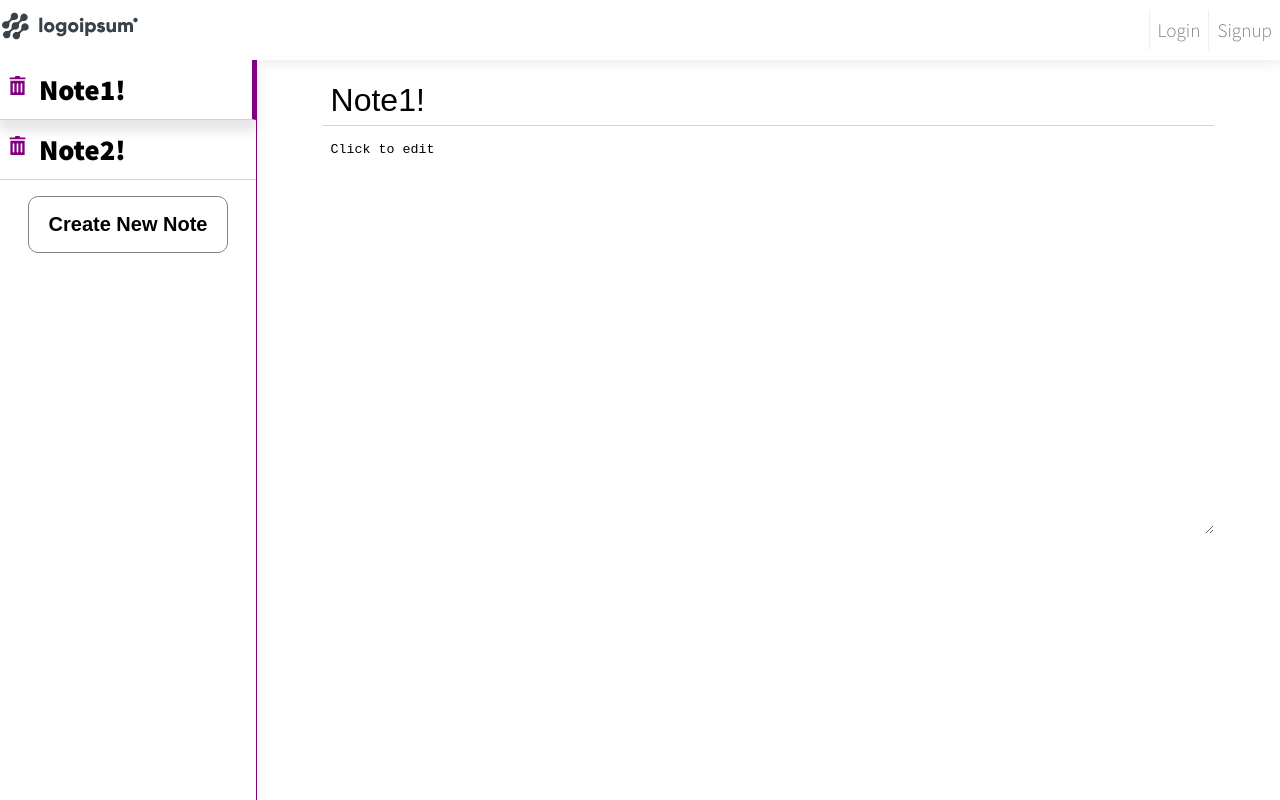
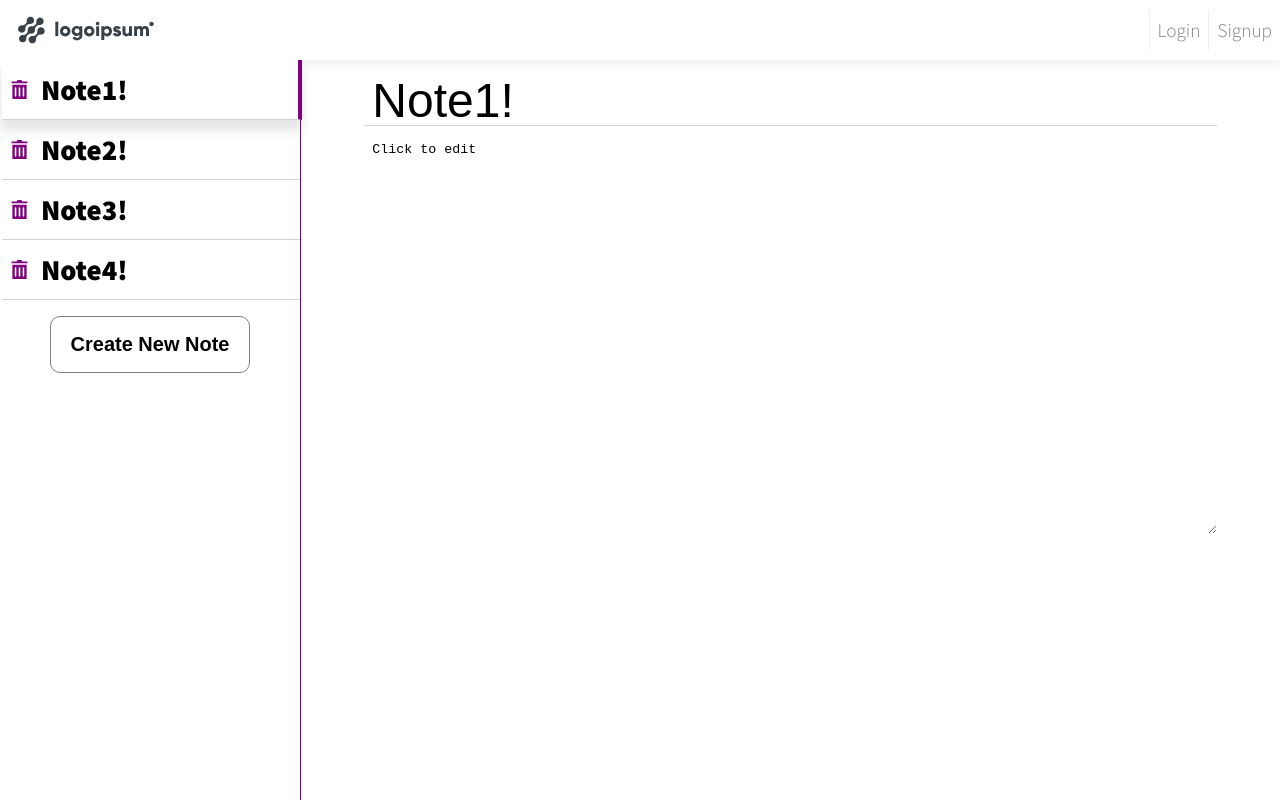
Before and after one commit to blautista/NotesApp, a React (Create React App) app: page / in a window 1280 px wide. Built offline with nearby package versions, Linux system fonts and the light colour scheme.

Commit message:
overall polish

```diff
--- a/src/App.js
+++ b/src/App.js
@@ -15,6 +15,16 @@ const App = () => {
     {
       id:Math.random().toString(),
       title: 'Note2!',
+      content: 'Click to edit'
+    },
+    {
+      id:Math.random().toString(),
+      title: 'Note3!',
+      content: 'Click to edit'
+    },
+    {
+      id:Math.random().toString(),
+      title: 'Note4!',
       content: 'Click to edit'
     }
   ];
@@ -44,10 +54,10 @@ const App = () => {
 
   };
 
-  const removeNote = (data) => {
+  const removeNote = (id) => {
     setNotes((oldNotes) => {
       const newNotes = [...oldNotes];
-      const index = newNotes.findIndex((note) => note.id === data.id);
+      const index = newNotes.findIndex((note) => note.id === id);
       newNotes.splice(index, 1);
       return newNotes;
     });
--- a/src/Components/Note/Note.module.css
+++ b/src/Components/Note/Note.module.css
@@ -22,3 +22,9 @@ button {
 p {
     white-space: pre-wrap;
 }
+
+@media (max-width: 768px) {
+    .note-container {
+        width:100%;
+    }
+}
--- a/src/Components/Note/NoteForm.module.css
+++ b/src/Components/Note/NoteForm.module.css
@@ -9,7 +9,7 @@
     width:90%;
     height:50px;
     padding:8px;
-    font-size:2rem;
+    font-size:3rem;
     border:none;
     outline:none;
     overflow:scroll;
@@ -25,7 +25,7 @@
     height: clamp(200px,400px, 800px);
     border:none;
     outline:none;
-    overflow:scroll;
+    overflow:hidden;
     overflow-x:hidden;
     background:none;
 }
--- a/src/Components/Notes.js
+++ b/src/Components/Notes.js
@@ -17,8 +17,8 @@ const Notes = (props) => {
         props.onNoteChange(data);
     }
 
-    function handleNoteRemoval(data) {
-        props.onNoteRemoval(data);
+    function handleNoteRemoval(id) {
+        props.onNoteRemoval(id);
     }
 
     function logclick (w) {
--- a/src/Components/Notes.module.css
+++ b/src/Components/Notes.module.css
@@ -2,7 +2,8 @@
     display:flex;
     flex-direction: column;
     flex-wrap:wrap;
-    width:20%;
+    width: 30%;
+    max-width: 300px;
     /* justify-content: center; */
     align-items: center;
     /* border-right:1px solid lightgray; */
@@ -22,9 +23,11 @@
     width:100%;
     /* padding:8px; */
     height:60px;
+    margin-left:4px;
     cursor:pointer;
     font-weight: bold;
     display:flex;
+    /* justify-content:  space-between; */
     align-items: center;
     /* text-align: center; */
     font-size:1.8rem;
@@ -41,8 +44,12 @@
     box-shadow:0px 10px 10px 1px rgba(0,0,0,0.1);
 }
 
-.note-list-item span {
+.note-list-item .title {
     padding-left:4px;
+    flex-grow:1;
+    align-self: center;
+    height:100%;
+    display: flex; align-items: center;
 }
 
 .note-list-item .trash-can-svg {
@@ -50,7 +57,7 @@
     padding:8px;
     width:35px;
     height:35px;
-    border-radius: 10px;
+    border-radius: 5px;
     transition:background-color .2s;
 }
 
@@ -59,9 +66,13 @@
 
 }
 
-@media (max-width: 500px) {
+.icon-container {
+    align-items:center;
+    display: flex;
+}
+
+@media (max-width: 768px) {
     .notes-container {
-        display:flex;
-        flex-direction: column;
+        display:none;
     }
 }
--- a/src/Components/NotesListItem.js
+++ b/src/Components/NotesListItem.js
@@ -8,17 +8,17 @@ const NotesListItem = (props) => {
     }
 
     const deleteNote = () => {
-        props.onItemDelete(props.id);
+        props.onItemDelete(props.data.id);
     }
 
     return (
         <React.Fragment>
-            <li onClick={changeNote}
+            <li
                 className={`${styles['note-list-item']} ${(props.isActive) ? styles['active'] : ''}`}>
-                <div onClick={deleteNote}>
+                <div className={`${styles['icon-container']}`} onClick={deleteNote}>
                     <TrashCan fill='purple' className={styles['trash-can-svg']}/>
                 </div>
-                <span>{props.data.title}</span>
+                <div className={styles.title} onClick={changeNote}>{props.data.title}</div>
             </li>
         </React.Fragment>
     );
--- a/src/Components/UI/Header/Header.js
+++ b/src/Components/UI/Header/Header.js
@@ -5,9 +5,13 @@ import Logo from './Logo.js';
 import Nav from './Nav.js';
 
 const Header = () => {
+    const showSidebar = () => {
+
+    }
+
     return (
         <header className={styles['header']}>
-            <Logo></Logo>
+            <Logo onShowSidebar={showSidebar}></Logo>
             <Nav></Nav>
         </header>
     );
--- a/src/Components/UI/Header/Header.module.css
+++ b/src/Components/UI/Header/Header.module.css
@@ -2,5 +2,6 @@
    display:flex;
    height:60px;
     width:100vw;
+    justify-content: space-between;
     box-shadow: 0px 0px 14px 1px rgba(0,0,0,0.1);
 }
--- a/src/Components/UI/Header/Logo.js
+++ b/src/Components/UI/Header/Logo.js
@@ -1,11 +1,22 @@
-import React from 'react';
+import React, {useRef} from 'react';
 import styles from'./Logo.module.css';
-import {ReactComponent as ReactLogo} from './logo.svg';
+import hamburgerSVG from './hamburger.svg';
+import logoSVG from './logo.svg';
 
-const Logo = () => {
+const Logo = (props) => {
+    const logoRef = useRef();
+    const hamburgerSVG = './hamburger.svg';
+    const logoSVG = './logo.svg';
+
+    const handleLogoClick = () => {
+        if (logoRef.current.style.backgroundURL === hamburgerSVG) {
+            props.onShowSidebar();
+        }
+    }
+
     return (
-        <div className={styles['logo']}>
-            <ReactLogo></ReactLogo>
+        <div ref={logoRef} onClick={handleLogoClick} className={styles['logo']}>
+            {/* <ReactLogo></ReactLogo> */}
         </div>
     );
 };
--- a/src/Components/UI/Header/Logo.module.css
+++ b/src/Components/UI/Header/Logo.module.css
@@ -1,5 +1,27 @@
 .logo {
-    flex-grow:1;
+    /* flex-grow:0; */
     font-size: 2rem;
-    margin: auto;
+    /* margin: auto; */
+    width:200px;
+    /* align-self: center; */
+    height:inherit;
+    background-image: url('./hamburger.svg');
+    background-repeat: no-repeat;
+    background-position:left;
+    margin-left: 16px;
+    /* justify-self: flex-start; */
 }
+
+/* .logo.desktop::before {
+    background-image: url('./hamburger.svg');
+} */
+
+/* .logo::before {
+    background-image: url('./hamburger.svg');
+} */
+
+@media (min-width: 768px) {
+    .logo {
+        background-image: url('./logo.svg');
+    }
+}
```
Also changed, not shown: src/Components/UI/Header/hamburger.svg (added).
